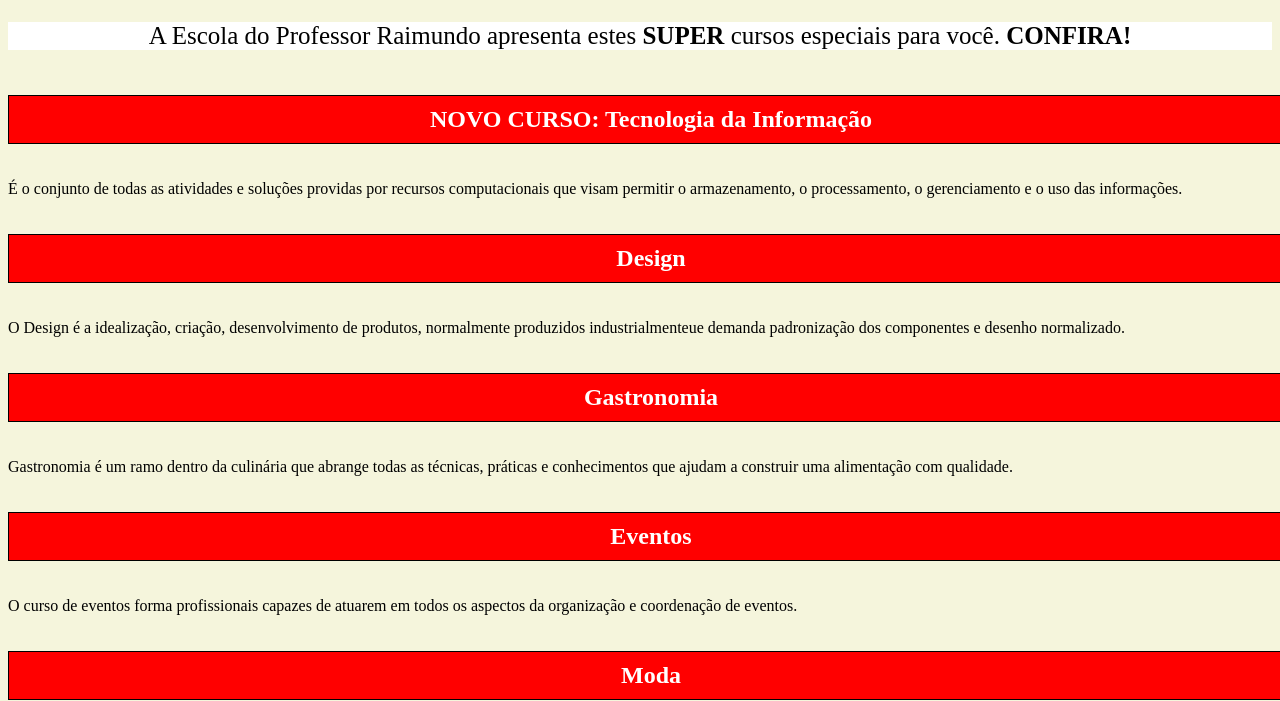
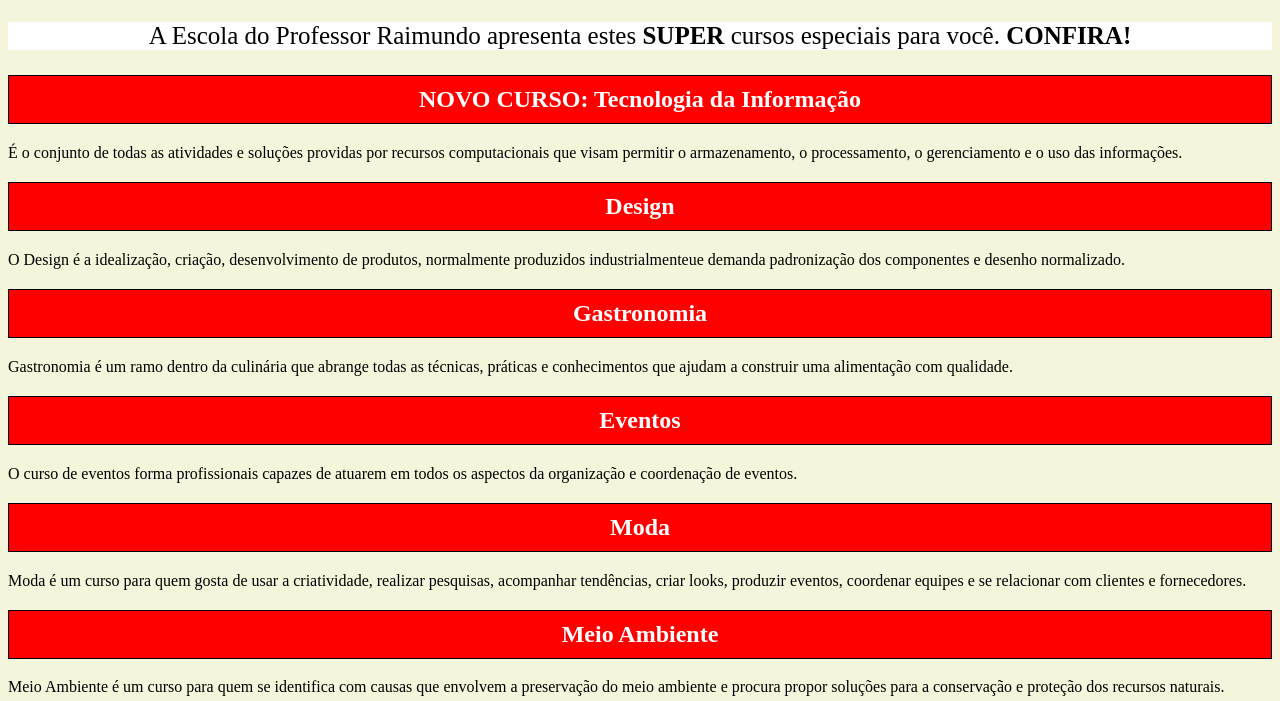
Before and after one commit to PedroRAlvarenga/PaginaEscola, a plain HTML site: page index.html in a window 1280 px wide. Shown: the part 129-830 px from the top of the page. Drawn offline with Linux system fonts and the light colour scheme.

Commit message:
site com media(sem o footer nele)

```diff
--- a/css/styles.css
+++ b/css/styles.css
@@ -40,7 +40,7 @@ main>p {
 }
 
 @media (min-width:900px) {
-#titulo, #h1, #rodape {
+#titulo, #h1, {
     display: inline-block;
     width: 100%;
 }
```
